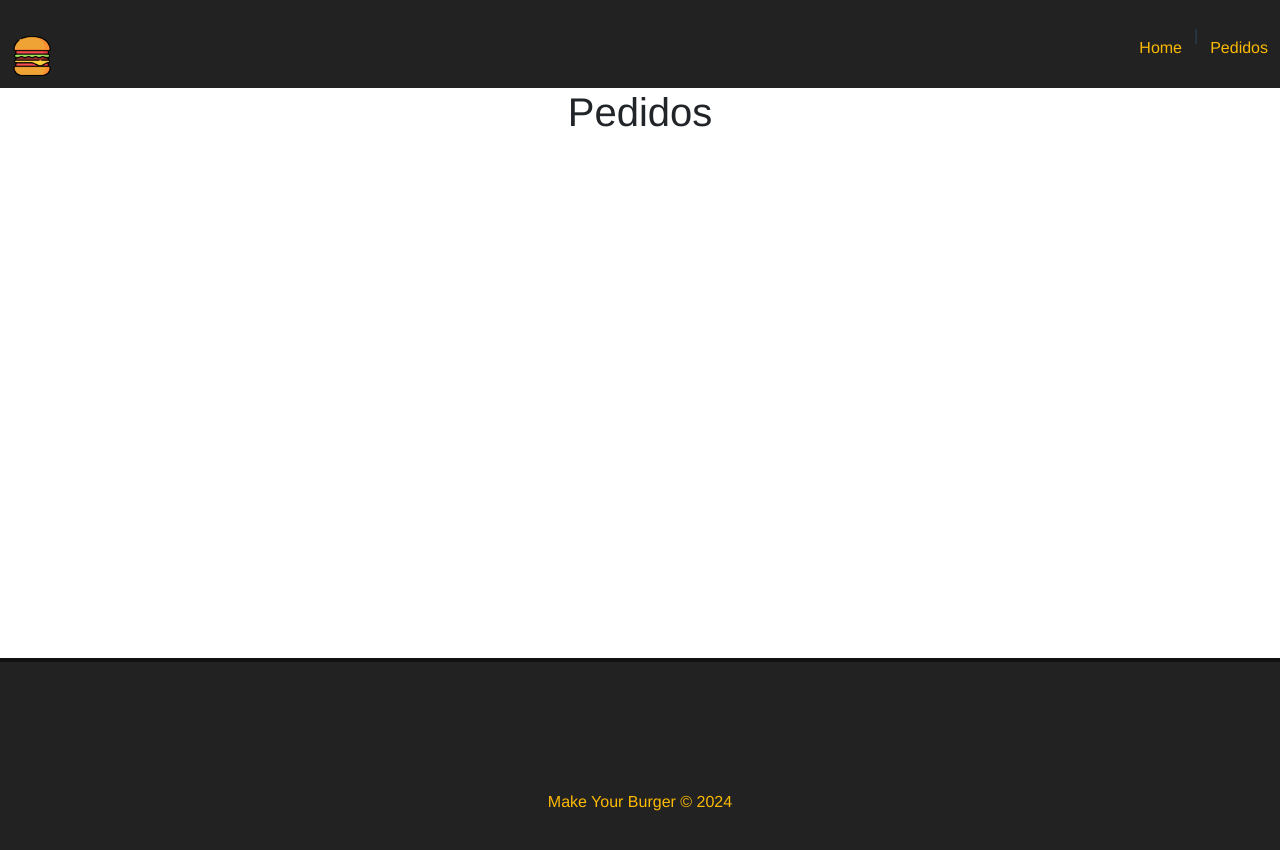
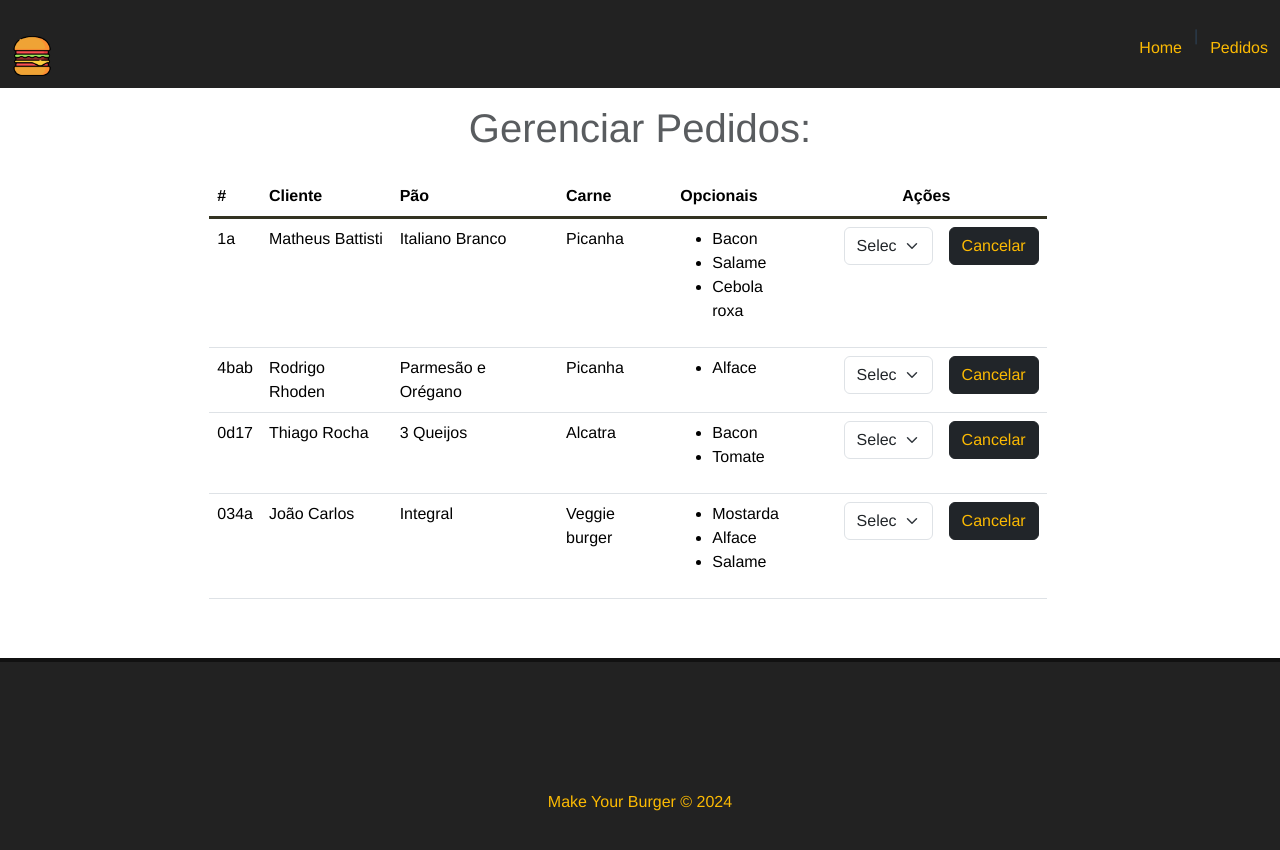
Before and after one commit to GabrielRhoden86/make-your-burguer, a Vue app: page /pedidos in a window 1280 px wide. Shown: the top 850 px of the page. Built offline with nearby package versions, Linux system fonts and the light colour scheme; data requests are answered from the project's data file.

Commit message:
adicionando os pedidos do backend json para view dashboard

```diff
--- a/db/db.json
+++ b/db/db.json
@@ -124,54 +124,38 @@
         "Cebola roxa"
       ],
       "status": "Finalizado",
-      "id": "1"
+      "id": "1a"
     },
     {
-      "nome": "João Coelho",
-      "carne": "Maminha",
-      "pao": "3 Queijos",
+      "id": "4bab",
+      "nome": "Rodrigo Rhoden",
+      "carne": "Picanha",
+      "pao": "Parmesão e Orégano",
       "opcionais": [
-        "Salame",
-        "Cebola roxa"
-      ],
-      "status": "Solicitado",
-      "id": "4"
-    },
-    {
-      "id": "e645",
-      "nome": "Gabriel",
-      "carne": "Maminha",
-      "pao": "Selecione",
-      "opcionais": [
-        "Alface",
-        "Cebola roxa",
-        "Cheddar"
+        "Alface"
       ],
       "status": "Solcitado"
     },
     {
-      "id": "6575",
-      "nome": "Gabriel",
-      "carne": "Maminha",
-      "pao": "Selecione",
+      "id": "0d17",
+      "nome": "Thiago Rocha",
+      "carne": "Alcatra",
+      "pao": "3 Queijos",
       "opcionais": [
-        "Alface",
-        "Cebola roxa",
-        "Cheddar"
+        "Bacon",
+        "Tomate"
       ],
       "status": "Solcitado"
     },
     {
-      "id": "cdcf",
-      "nome": "Thiago",
-      "carne": "Picanha",
+      "id": "034a",
+      "nome": "João Carlos",
+      "carne": "Veggie burger",
       "pao": "Integral",
       "opcionais": [
-        "Bacon",
-        "Tomate",
-        "Cebola roxa",
-        "Rúcula",
-        "Queijo Azul"
+        "Mostarda",
+        "Alface",
+        "Salame"
       ],
       "status": "Solcitado"
     }
--- a/src/App.vue
+++ b/src/App.vue
@@ -1,7 +1,7 @@
 <template>
     <NavBar :logo="logo_src" :alt="app_name" />
     <router-view />
-    <Footer />
+    <Footer/>
 </template>
 
 <script>
--- a/src/assets/css/burguerForm.css
+++ b/src/assets/css/burguerForm.css
@@ -40,8 +40,9 @@ label {
 }
 
 .mb-3 .form-select option{
-    font-size: 0.9rem;
-    text-align: center;
+    font-size: 1rem;
+    text-align: start;
+    padding:10px;
 }
 
 .mb-3 .form-control{
--- /dev/null
+++ b/src/assets/css/dashboard.css
@@ -0,0 +1,8 @@
+.text-start button{
+    color:#fcba03;
+  }
+
+  /* .container-table{
+    border:solid green 3px;
+    min-width: 650px;
+  } */
--- a/src/assets/css/style.css
+++ b/src/assets/css/style.css
@@ -3,7 +3,6 @@
     margin:0;
     box-sizing: border-box; /*para os inputs não utrapassarem o tamanho do elemento pai*/
     font-family: Avenir, Helvetica, Arial, sans-serif;
-    text-align: center;
 }
   .main-container{
    min-height:570px;
--- a/src/components/BurgerForm.vue
+++ b/src/components/BurgerForm.vue
@@ -1,7 +1,7 @@
  <template>
-   <div>
-     <p>Componente de Menssagem</p>
-   </div>
+    <div class="d-flex justify-content-center">
+     <Menssage :msg="msg" v-show="msg"/>
+    </div>
    <div class="d-flex justify-content-center">
    <form class="col-md-5" id="form-burguer" @submit="createBurguer" >
      <div class="mb-3">
@@ -11,14 +11,12 @@
      <div class="mb-3">
        <label for="pao" class="form-label">Escolha o pão:</label>
        <select class="form-select" id="pao" v-model="pao">
-         <option>Selecione</option>
          <option v-for="pao in paes" :key="pao.id" :value="pao.tipo">{{ pao.tipo }}</option>
        </select>
       </div>
       <div class="mb-3">
         <label for="carne" class="form-label">Escolha a carne do seu Burguer:</label>
         <select class="form-select" id="carne" v-model="carne">
-          <option>Selecione</option>
           <option v-for="carne in carnes" :key="carne.id" :value="carne.tipo">{{ carne.tipo }}</option>
       </select>
     </div>
@@ -40,7 +38,9 @@
 
 <script>
 import "@/assets/css/burguerForm.css";
+import Menssage from './Menssage.vue';
 export default {
+  components: { Menssage },
   name:'BurgerForm',
   data(){
     return{
@@ -63,6 +63,7 @@ export default {
       this.carnes = data.carnes;
       this.opcionaisdata = data.opcionais;
     },
+    //Post Data
     async createBurguer(e){
       e.preventDefault();
       const data = {
@@ -78,8 +79,10 @@ export default {
         headers:{"Content-Type":"application/json"},
         body:JasonData
       });
+      //Response
       const response = await request.json();
-      console.log(response);
+      this.msg = `Pedido ${response.id} realizado com sucesso!`
+      setTimeout(()=> this.msg="",10000);
       this.nome = "",
       this.carne = "",
       this.pao = "",
--- /dev/null
+++ b/src/components/Dashboard.vue
@@ -0,0 +1,76 @@
+<template>
+  <div class="row w-100">
+    <div class="d-flex justify-content-center">
+      <div class="col-md-8 container-table" style="overflow-x: auto">
+        <table class="table">
+          <thead class="thead-dark" style="border-bottom: solid #332 3px">
+            <tr>
+              <th scope="col">#</th>
+              <th scope="col">Cliente</th>
+              <th scope="col">Pão</th>
+              <th scope="col">Carne</th>
+              <th scope="col">Opcionais</th>
+              <th colspan="2" class="text-center">Ações</th>
+            </tr>
+          </thead>
+          <tbody>
+            <tr class="rows" v-for="burger in burgers" :key="burger.id">
+              <td>{{ burger.id }}</td>
+              <td>{{ burger.nome }}</td>
+              <td>{{ burger.pao }}</td>
+              <td>{{ burger.carne }}</td>
+              <td>
+                <ul>
+                  <li v-for="(opcional, index) in burger.opcionais" :key="index">
+                    {{ opcional }}
+                  </li>
+                </ul>
+              </td>
+              <td>
+                <div class="d-flex justify-content-end">
+                  <select
+                    class="form-select w-75"
+                    aria-label="Default select example"
+                  >
+                    <option selected>Selecione</option>
+                    <option value="1">One</option>
+                    <option value="2">Two</option>
+                    <option value="3">Three</option>
+                  </select>
+                </div>
+              </td>
+              <td class="text-start">
+                <button type="button" class="btn btn-dark">Cancelar</button>
+              </td>
+            </tr>
+          </tbody>
+        </table>
+      </div>
+    </div>
+  </div>
+</template>
+
+<script>
+import "@/assets/css/dashboard.css";
+export default {
+  name: "Dashboard",
+  data() {
+    return {
+      burgers: null,
+      burger_id: null,
+      status: [],
+    };
+  },
+  methods: {
+    async getPedidos() {
+      const response = await fetch("http://localhost:3000/burgers");
+      const data = await response.json();
+      this.burgers = data;
+      console.log(this.burgers);
+    },
+  },
+  mounted() {
+    this.getPedidos();
+  },
+};
+</script>
--- /dev/null
+++ b/src/components/Menssage.vue
@@ -0,0 +1,21 @@
+<template>
+   <div class="alert alert-success p-0" role="alert">
+    <p class="mt-3">{{ msg }}</p>
+ </div>
+</template>
+
+<script>
+export default {
+    name:'Message',
+    props: {
+      msg:String
+    }
+ }
+</script>
+
+<!-- scoped significa que os atributos css serão aplicado somente no escopo do componente e não globalmente -->
+<style scoped>
+  .alert-success{
+    width:41%;
+  }
+</style>
--- a/src/components/NavBar.vue
+++ b/src/components/NavBar.vue
@@ -1,5 +1,5 @@
 <template>
-    <nav id="nav-bar" class="d-flex justify-content-end pt-4 pr-5">
+    <nav id="nav-bar" class="d-flex justify-content-end pt-4 pr-5 w-100">
       <router-link to="/" id="logo-url">
         <img :src="logo" :alt="alt" id="logo">
       </router-link>
--- a/src/main.js
+++ b/src/main.js
@@ -1,7 +1,7 @@
 import { createApp } from 'vue'
 import App from './App.vue'
 import router from './router'
-
+globalThis.__VUE_PROD_HYDRATION_MISMATCH_DETAILS__ = false;
 import 'bootstrap/dist/css/bootstrap.css';
 import 'bootstrap-vue/dist/bootstrap-vue.css';
 createApp(App).use(router).mount('#app')
--- a/src/views/Home.vue
+++ b/src/views/Home.vue
@@ -1,7 +1,7 @@
 <template>
   <banner/>
   <div class="main-container m-5">
-    <h1>Monte Seu Burguer:</h1>
+    <h1 class="text-center p-1 text-muted ">Monte Seu Burguer:</h1>
     <BurgerForm/>
   </div>
 </template>
--- a/src/views/Pedidos.vue
+++ b/src/views/Pedidos.vue
@@ -1,11 +1,15 @@
 <template>
   <div class="main-container">
-    <h1>Pedidos</h1>
+    <h1 class="text-center text-muted p-3">Gerenciar Pedidos:</h1>
+    <Dashboard/>
   </div>
 </template>
 
 <script>
+import Dashboard from '../components/Dashboard.vue';
 export default {
-  name: 'Pedidos'
+  components: { Dashboard },
+  name: 'Pedidos',
+
 }
 </script>
```
